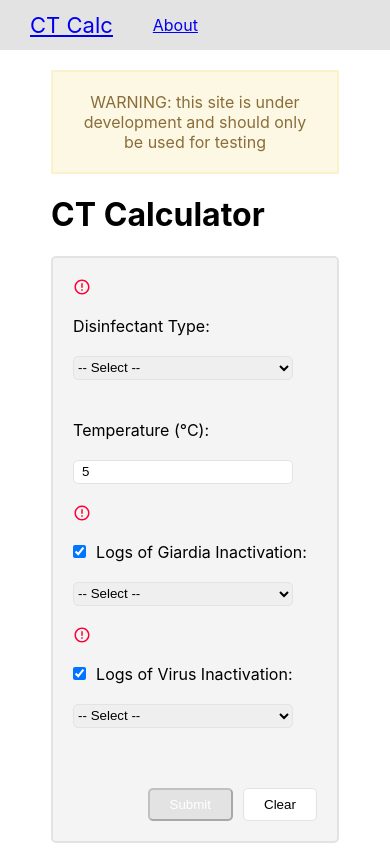
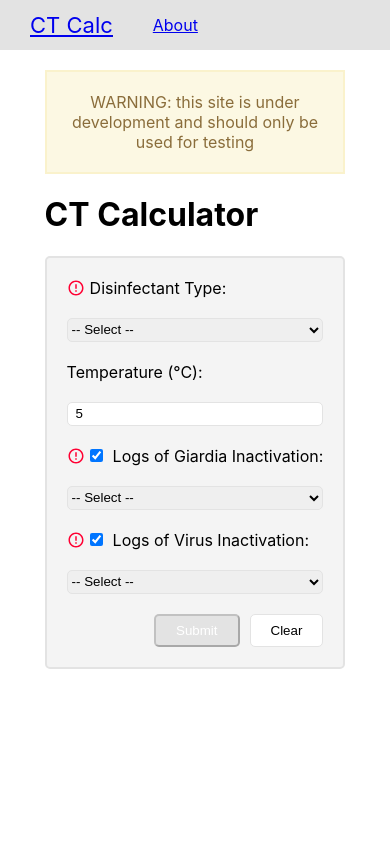
Before and after one commit to nicodes/ctcalc, a React (Create React App) app in the folder client/: page / in a window 390 px wide. Both pictures are taken after typing "5" into the empty fields and a click on the button "Submit". Built offline with nearby package versions, Linux system fonts and the light colour scheme.

Commit message:
reverted errorImg grid back and refactored mobile grid

```diff
--- a/client/src/components/calculator/Calculator.js
+++ b/client/src/components/calculator/Calculator.js
@@ -12,7 +12,6 @@ const apiUrl = process.env.REACT_APP_API_URL
 const Calculator = () => {
     const [giardiaResult, setGiardiaResult] = useState()
     const [virusResult, setVirusResult] = useState()
-    const [serverErrors, setServerErrors] = useState({})
     const [showErrors, setShowErrors] = useState(false)
     const [disableAll, setDisableAll] = useState(false)
 
@@ -55,24 +54,20 @@ const Calculator = () => {
                     : ''}`)
             virusActive && urls.push(`${apiUrl}/${disinfectant}/virus?temperature=${temperature}&inactivation-log=${virusLog}`)
             try {
-                setServerErrors([])
                 setDisableAll(true)
                 const [giardiaRes, virusRes] = await Promise.all(urls.map(u => axios.get(u)));
                 giardiaRes && setGiardiaResult(giardiaRes.data)
                 virusRes && setVirusResult(virusRes.data)
             } catch (error) {
                 console.log(error)
-                // TODO fix this
-                // const { response } = error
-                // if (response.status === 400) {
-                //     setServerErrors(response.data)
-                // }
             }
         })()
     }
 
     const clear = () => {
         setShowErrors(false)
+        setGiardiaResult()
+        setVirusResult()
         setDisableAll(false)
         setGiardiaActive(true)
         setVirusActive(true)
@@ -82,7 +77,7 @@ const Calculator = () => {
         setVirusLog('')
     }
 
-    const errorImg = text => showErrors ? <><img src={errorSvg} data-tip={text} alt='error' /><ReactTooltip place='right' /></> : <div />
+    const errorImg = text => showErrors && <><img src={errorSvg} data-tip={text} alt='error' /><ReactTooltip place='right' /></>
 
     return (<div className={'calculator'}>
         <div style={{
@@ -95,8 +90,8 @@ const Calculator = () => {
         }}>WARNING: this site is under development and should only be used for testing</div>
         <h1>CT Calculator</h1>
         <form>
-            {disinfectant === '' ? errorImg("Please select a value") : <div />}
             <div className='label-container'>
+                {disinfectant === '' && errorImg("Please select a value")}
                 <span>Disinfectant Type:</span>
             </div>
             <Select
@@ -115,8 +110,8 @@ const Calculator = () => {
             />
 
             {isFreeChlorine && <>
-                {concentrationError ? errorImg("Please enter a concentration between (0, 3]") : <div />}
                 <div className='label-container'>
+                    {concentrationError && errorImg("Please enter a concentration between (0, 3]")}
                     <span>Concentration (mg/L):</span>
                 </div>
                 <input
@@ -131,8 +126,8 @@ const Calculator = () => {
                     }}
                 />
 
-                {phError ? errorImg("Please enter a ph between [6, 9]") : <div />}
                 <div className='label-container'>
+                    {phError && errorImg("Please enter a ph between [6, 9]")}
                     <span>pH:</span>
                 </div>
                 <input
@@ -148,8 +143,8 @@ const Calculator = () => {
                 />
             </>}
 
-            {temperatureError ? errorImg("Please enter a temperature between (0, 25]") : <div />}
             <div className='label-container'>
+                {temperatureError && errorImg("Please enter a temperature between (0, 25]")}
                 <span>Temperature (°C):</span>
             </div>
             <input
@@ -164,8 +159,8 @@ const Calculator = () => {
                 }}
             />
 
-            {giardiaActive && giardiaLog === '' ? errorImg("Please select a value") : <div />}
             <div className='label-container'>
+                {giardiaActive && giardiaLog === '' && errorImg("Please select a value")}
                 <input
                     type="checkbox"
                     disabled={disableAll}
@@ -184,8 +179,8 @@ const Calculator = () => {
                 disabled={disableAll || !giardiaActive}
             />
 
-            {virusActive && virusLog === '' ? errorImg("Please select a value") : <div />}
             <div className='label-container'>
+                {virusActive && virusLog === '' && errorImg("Please select a value")}
                 <input
                     type="checkbox"
                     disabled={disableAll}
@@ -227,8 +222,6 @@ const Calculator = () => {
                 </div>
             </>}
 
-            <div style={{ width: '23px' }} /> {/* skip grid area, reserves space for error imgs */}
-            <div /> {/* skip grid area */}
             <div className={'buttons-container'}>
                 <button
                     type='button'
@@ -247,19 +240,14 @@ const Calculator = () => {
                     type='button'
                     className={'clear'}
                     onClick={clear}
-                >Clear</button>
+                >{disableAll ? 'Reset' : 'Clear'}</button>
             </div>
 
-            {serverErrors.length === 0 && <>
-                <div style={{ backgroundColor: '#e3e3e3', 'height': '3px', 'grid-column': `span 3` }} />
-                {[['Giardia', giardiaResult], ['Virus', virusResult]].map(([label, result]) => result && <>
-                    <div />
-                    <span style={{ justifySelf: 'right', marginRight: '10px' }}>{label} Inactivation:</span>
-                    <span>{JSON.stringify(result)}</span>
-                </>)}
-            </>}
+            {(giardiaResult || virusResult) && <div className='divider' />}
+            {giardiaResult && <span className='result-container'>Giardia Inactivation: {JSON.stringify(giardiaResult)}</span>}
+            {virusResult && <span>Virus Inactivation: {JSON.stringify(virusResult)}</span>}
         </form>
-    </div>);
+    </div >);
 }
 
 export default Calculator;
--- a/client/src/components/calculator/calculator.scss
+++ b/client/src/components/calculator/calculator.scss
@@ -7,21 +7,30 @@
     height: 100%;
 
 	form {
-		display: grid;
+        display: grid;
+        grid-row-gap: 20px;
+        padding: 20px;
+        background-color: $lightgrey;
+		border: 2px solid $grey;
+        border-radius: 5px;
 
+        // mobile screen
         @media (max-width: 600px) {
             grid-template-columns: min-content;
 
         }
+
+        // desktop screen
         @media (min-width: 601px) {
-            grid-template-columns: min-content auto min-content;
+            grid-template-columns: min-content min-content;
+            .label-container {
+                margin-right: 10px;
+            }
+            .divider, .result-container {
+                grid-column: span 2;
+            }
         }
-        grid-row-gap: 20px;
-        padding: 20px;
 
-        background-color: $lightgrey;
-		border: 2px solid $grey;
-        border-radius: 5px;
 
         span {
             white-space: nowrap;
@@ -30,7 +39,6 @@
         input[type='number'], select {
             border: 1px solid $grey;
             border-radius: 5px;
-            margin-right: 24px;
         }
         input[type='number'] {
             height: 20px;
@@ -43,17 +51,13 @@
             margin: 0 10px 0 0;
         }
 
-        img {
-            margin: auto 5px auto 0;
-        }
-
         .label-container {
             display: flex;
             align-items: center;
-            margin-right: 10px;
 
+            // error icon
             img {
-                margin-right: 5px;
+                margin: auto 5px auto 0;
             }
 
             .kebab {
@@ -77,6 +81,7 @@
                         background-color: $grey;
                     }
                 }
+
                 &.clear {
                     margin-left: 10px;
                     color: $black;
@@ -85,5 +90,10 @@
                 }
             }
         }
+
+        .divider {
+            background-color: #e3e3e3;
+            height: 3px;
+        }
 	}
 }
```
